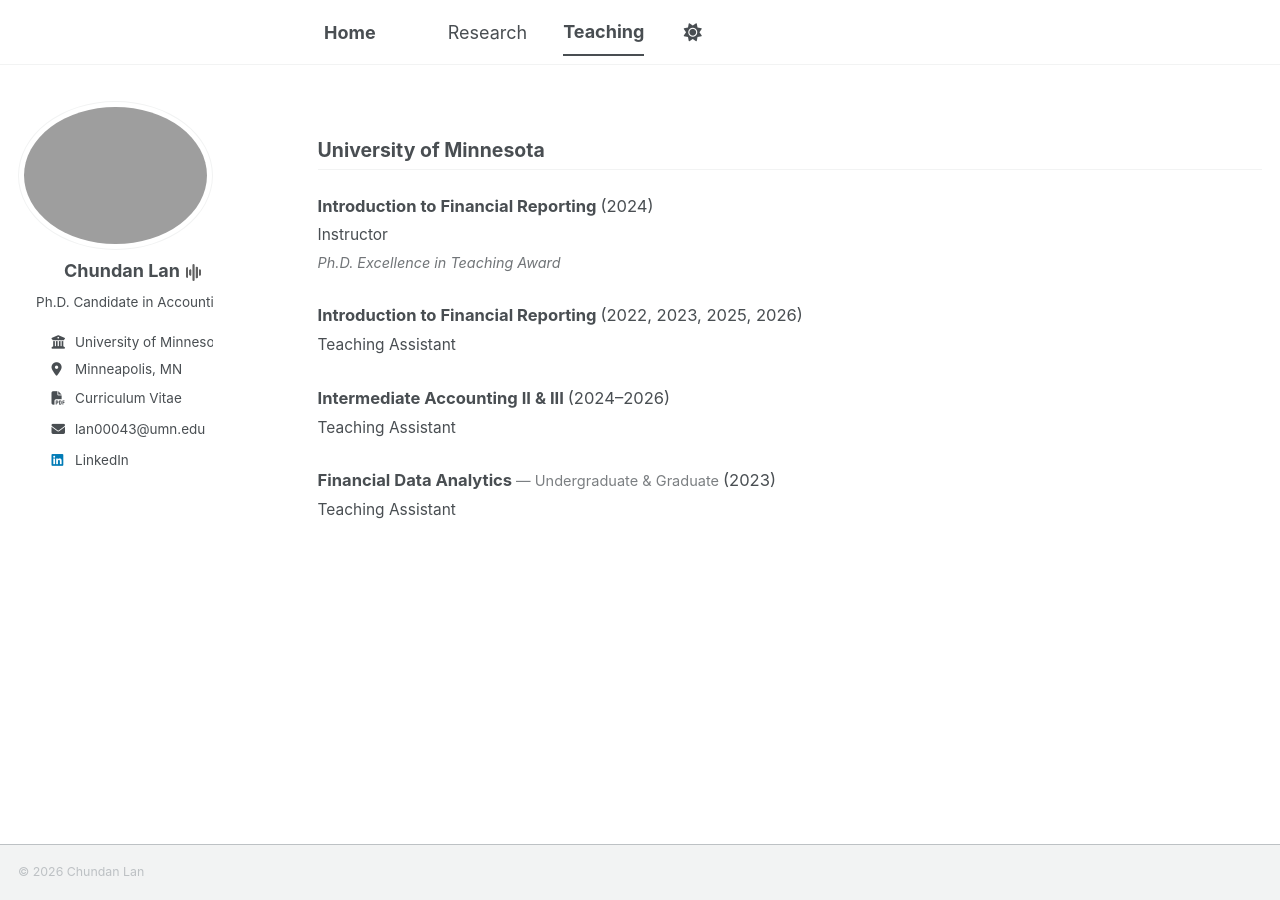
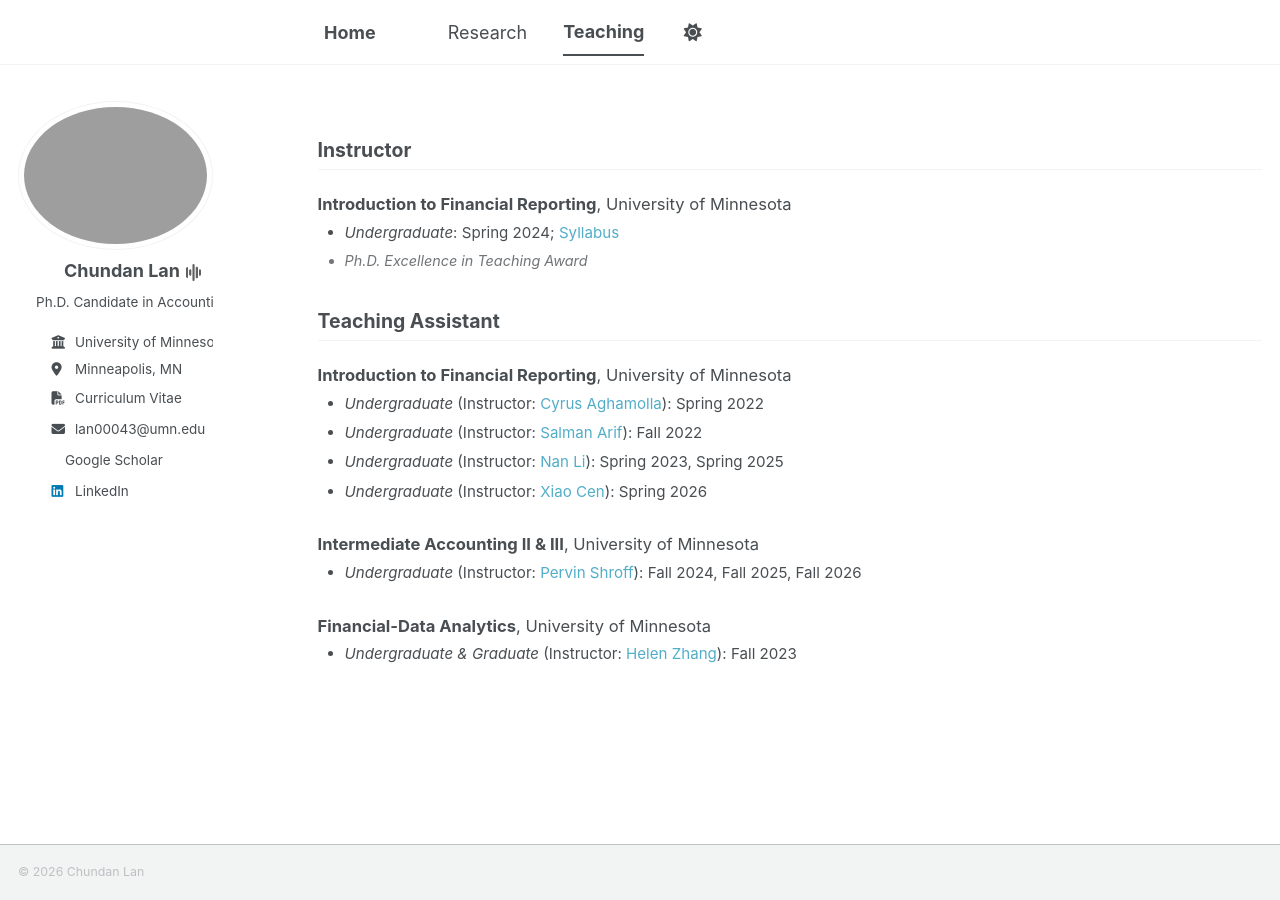
Before and after one commit to chundanlan/chundanlan.github.io, a Jekyll site: the page built from _pages/teaching.md, in a window 1280 px wide. Built offline with Jekyll 4.4.1, drawn with Linux system fonts in a browser that asks for light colours; a style sheet for code colours, icons or effects is not loaded.

Commit message:
Update homepage bio

```diff
--- a/_config.yml
+++ b/_config.yml
@@ -36,7 +36,7 @@ author:
   # Academic websites
   academia         : # URL
   arxiv            : # URL - Update with the correct link to your profile
-  googlescholar    :
+  googlescholar    : "https://scholar.google.com/citations?user=aVWKvVAAAAAJ&hl=en"
   inspire-hep      : # URL
   impactstory      : # URL
   orcid            :
--- a/_pages/teaching.md
+++ b/_pages/teaching.md
@@ -7,40 +7,99 @@ author_profile: true
 
 <div class="teaching-page">
 
-  <h2 class="teaching-university">University of Minnesota</h2>
+  <h2>Instructor</h2>
 
   <div class="course-item">
     <h3>
-      Introduction to Financial Reporting
-      <span class="course-year">(2024)</span>
+      <strong>Introduction to Financial Reporting</strong>,
+      <span class="course-school">University of Minnesota</span>
     </h3>
-    <p class="course-role">Instructor</p>
-    <p class="course-award">Ph.D. Excellence in Teaching Award</p>
+
+    <ul class="course-details">
+      <li>
+        <span class="course-level">Undergraduate</span>:
+        Spring 2024; <a href="https://drive.google.com/file/d/1ZuqQUFkk2x0ulh-xme656lXzAP3TAd2G/view?usp=sharing"
+   target="_blank"
+   rel="noopener noreferrer">Syllabus</a>
+      </li>
+      <li class="course-award">
+        Ph.D. Excellence in Teaching Award
+      </li>
+    </ul>
   </div>
+
+
+  <h2>Teaching Assistant</h2>
 
   <div class="course-item">
     <h3>
-      Introduction to Financial Reporting
-      <span class="course-year">(2022, 2023, 2025, 2026)</span>
+      <strong>Introduction to Financial Reporting</strong>,
+      <span class="course-school">University of Minnesota</span>
     </h3>
-    <p class="course-role">Teaching Assistant</p>
+
+    <ul class="course-details">
+      <li>
+        <span class="course-level">Undergraduate</span>
+        (Instructor:
+        <a href="https://sites.google.com/site/cyrusaghamolla/home" target="_blank" rel="noopener noreferrer">Cyrus Aghamolla</a>):
+        Spring 2022
+      </li>
+
+      <li>
+        <span class="course-level">Undergraduate</span>
+        (Instructor:
+        <a href="https://sites.google.com/view/salmanarif" target="_blank" rel="noopener noreferrer">Salman Arif</a>):
+        Fall 2022
+      </li>
+
+      <li>
+        <span class="course-level">Undergraduate</span>
+        (Instructor:
+        <a href="https://carlsonschool.umn.edu/faculty/nan-li" target="_blank" rel="noopener noreferrer">Nan Li</a>):
+        Spring 2023, Spring 2025
+      </li>
+
+      <li>
+        <span class="course-level">Undergraduate</span>
+        (Instructor:
+        <a href="https://www.xiao-cen.com/" target="_blank" rel="noopener noreferrer">Xiao Cen</a>):
+        Spring 2026
+      </li>
+    </ul>
   </div>
+
 
   <div class="course-item">
     <h3>
-      Intermediate Accounting II &amp; III
-      <span class="course-year">(2024–2026)</span>
+      <strong>Intermediate Accounting II &amp; III</strong>,
+      <span class="course-school">University of Minnesota</span>
     </h3>
-    <p class="course-role">Teaching Assistant</p>
+
+    <ul class="course-details">
+      <li>
+        <span class="course-level">Undergraduate</span>
+        (Instructor:
+        <a href="https://carlsonschool.umn.edu/faculty/pervin-shroff" target="_blank" rel="noopener noreferrer">Pervin Shroff</a>):
+        Fall 2024, Fall 2025, Fall 2026
+      </li>
+    </ul>
   </div>
+
 
   <div class="course-item">
     <h3>
-      Financial Data Analytics
-      <span class="course-level">— Undergraduate &amp; Graduate</span>
-      <span class="course-year">(2023)</span>
+      <strong>Financial-Data Analytics</strong>,
+      <span class="course-school">University of Minnesota</span>
     </h3>
-    <p class="course-role">Teaching Assistant</p>
+
+    <ul class="course-details">
+      <li>
+        <span class="course-level">Undergraduate &amp; Graduate</span>
+        (Instructor:
+        <a href="https://sites.google.com/umn.edu/helen-zhang/home?authuser=0" target="_blank" rel="noopener noreferrer">Helen Zhang</a>):
+        Fall 2023
+      </li>
+    </ul>
   </div>
 
 </div>
--- a/assets/css/main.scss
+++ b/assets/css/main.scss
@@ -136,56 +136,65 @@
   max-width: none;
   text-align: left;
 
-  .teaching-university {
+  /* Instructor / Teaching Assistant */
+  h2 {
     margin-top: 2rem;
-    margin-bottom: 1.4rem;
+    margin-bottom: 0.9rem;
     padding-bottom: 0.3rem;
     font-size: 1.08rem;
     line-height: 1.35;
     font-weight: 700;
-    text-align: left;
+    border-bottom: 1px solid var(--global-border-color);
   }
 
   .course-item {
     margin-bottom: 1.7rem;
-    text-align: left;
 
     h3 {
       margin-top: 1.3rem;
-      margin-bottom: 0.35rem;
+      margin-bottom: 0.3rem;
       font-size: 0.92rem;
-      line-height: 1.35;
+      line-height: 1.4;
+      font-weight: 400;
+    }
+
+    h3 strong {
       font-weight: 700;
-      text-align: left;
     }
   }
 
-  .course-year {
+  /* University name: same line as course title, not bold */
+  .course-school {
     font-weight: 400;
   }
 
-  .course-level {
-    font-size: 0.88em;
-    font-weight: 400;
-    color: var(--global-text-color);
-    opacity: 0.72;
-  }
-
-  .course-role {
+  /* Student category / year / syllabus */
+  .course-details {
     margin: 0;
-    font-size: 0.86rem;
-    line-height: 1.5;
+    padding-left: 1.5rem;
+    font-size: 0.84rem;
+    line-height: 1.45;
     text-align: left;
   }
 
+  .course-level {
+    font-style: italic;
+    font-weight: 400;
+  }
+
+  .course-syllabus {
+    font-weight: 400;
+  }
+
+  /* Teaching award */
   .course-award {
-    margin: 0.35rem 0 0;
-    font-size: 0.80rem;
-    line-height: 1.45;
-    font-style: italic;
-    color: var(--global-text-color);
-    opacity: 0.78;
-    text-align: left;
+  margin: 0.15rem 0 0;
+  padding-left: 0 !important;
+  font-size: 0.80rem;
+  line-height: 1.45;
+  font-style: italic;
+  color: var(--global-text-color);
+  opacity: 0.78;
   }
 }
 
@@ -1075,3 +1084,38 @@
     height: 42px;
   }
 }
+
+/* ==========================================================================
+   Global link style
+   ========================================================================== */
+
+.page__content a,
+.sidebar a {
+  text-decoration: none;
+}
+
+.page__content a:hover,
+.sidebar a:hover {
+  text-decoration: underline;
+}
+
+/* Coauthors */
+.paper-authors {
+  margin-top: -0.1rem;
+  margin-bottom: 0.1rem;
+  font-size: 0.84rem;
+  line-height: 1.4;
+  text-align: left !important;
+}
+
+/* Project origin / paper status */
+.paper-origin {
+  margin-top: 0;
+  margin-bottom: 0.7rem;
+  font-size: 0.80rem;
+  line-height: 1.4;
+  font-style: italic;
+  color: var(--global-text-color);
+  opacity: 0.78;
+  text-align: left !important;
+}
```
Also changed, not shown: _pages/about.md (+14 -2 lines), _pages/research.md (+34 -10 lines), 1 other file.
